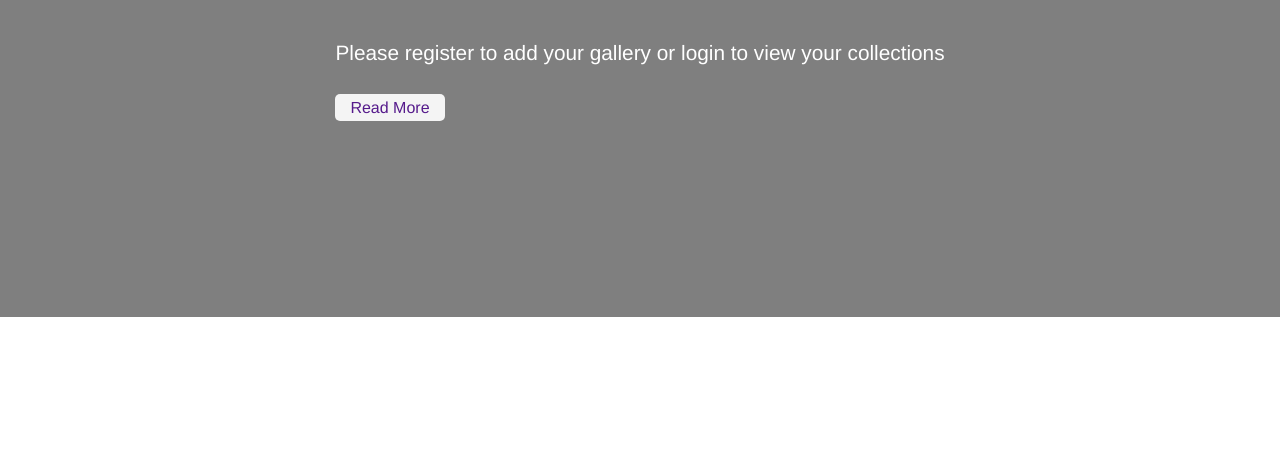
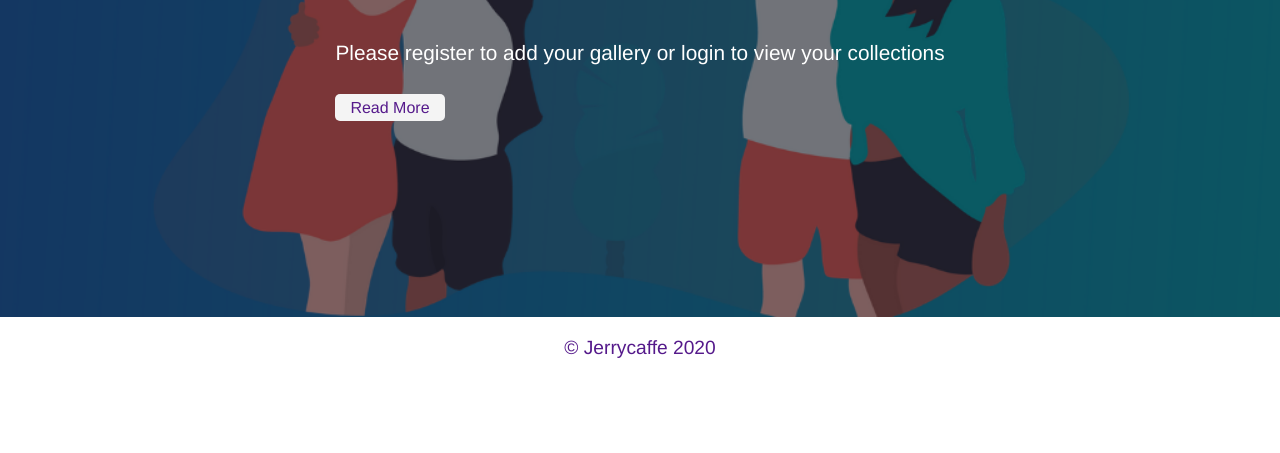
Before and after one commit to jerrycaffe/html-and-js-only, a plain HTML site: page index.html in a window 1280 px wide. Shown: the part 347-800 px from the top of the page. Drawn offline with Linux system fonts and the light colour scheme.

Commit message:
Background display fixed

```diff
--- a/resources/scripts/style.css
+++ b/resources/scripts/style.css
@@ -50,11 +50,7 @@ h1{
 
 
 #showcase{
-<<<<<<< HEAD
-  background: url('/resources/img/background.jpg') no-repeat center center/cover;
-=======
-  background: url('./resources/img/background.png') no-repeat center center/cover;
->>>>>>> 6f014628c5effd10eb368090d9942a6f32d912aa
+  background: url('../img/background.jpg') no-repeat center center/cover;
   height: 600px;
   position: relative;
 }
```
